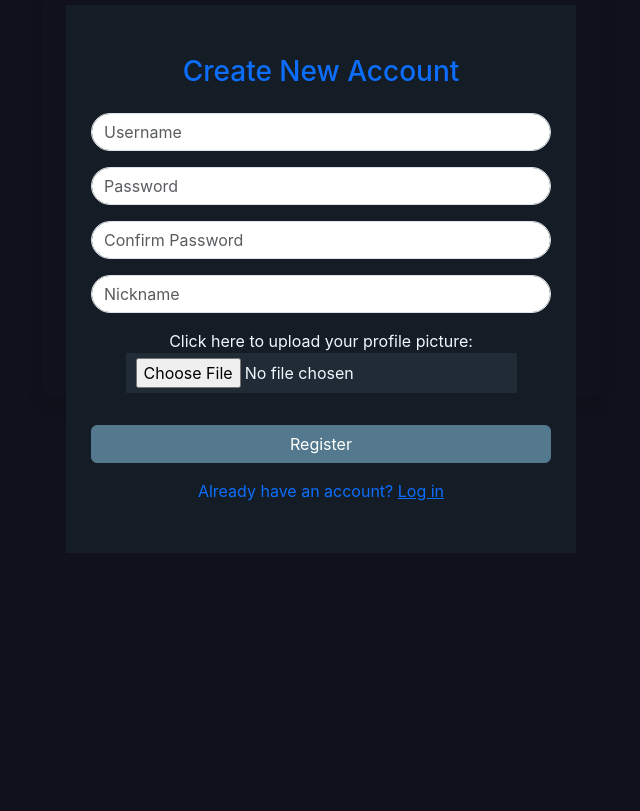
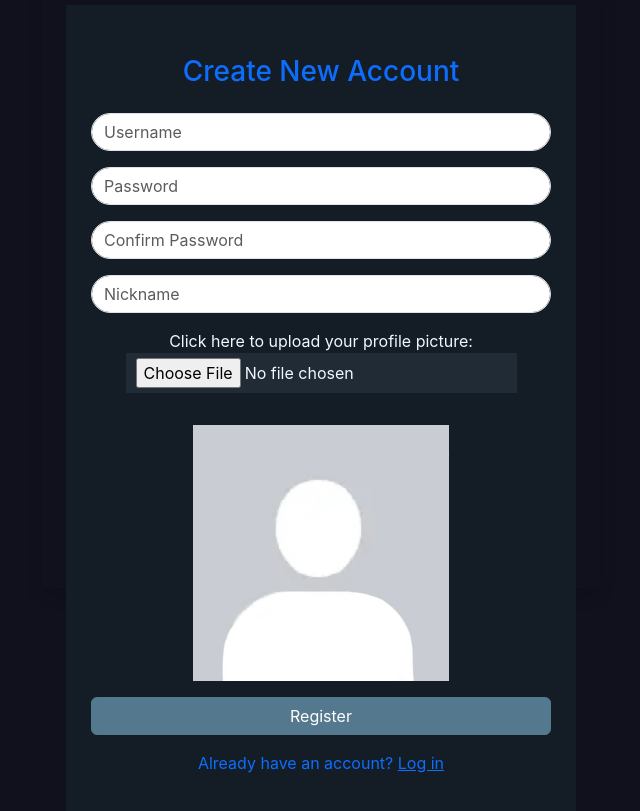
Before and after one commit to orspiegel/Advanced_programming_2023, a React (Create React App) app: page /signup in a window 1280 px wide. Shown: the part 139-950 px from the top of the page, without its empty margins (319-959 px from the left). Before the commit the page ends 800 px from the top, so only its background shows below. Built offline with nearby package versions, Linux system fonts and the light colour scheme.

Commit message:
Update index.jsx
Changed the argument in a single "useState" from 'null' to 'defaultProfilePic'.

```diff
--- a/src/components/SignUp/index.jsx
+++ b/src/components/SignUp/index.jsx
@@ -14,7 +14,7 @@ const SignUp = () => {
   const [userPassword, setUserPassword] = useState("");
   const [confirmPassword, setConfirmPassword] = useState("");
   const [displayName, setDisplayName] = useState("");
-  const [profilePic, setProfilePic] = useState(null);
+  const [profilePic, setProfilePic] = useState(defaultProfilePic);
 
   const isPasswordValid = (password) => {
     return (
```
